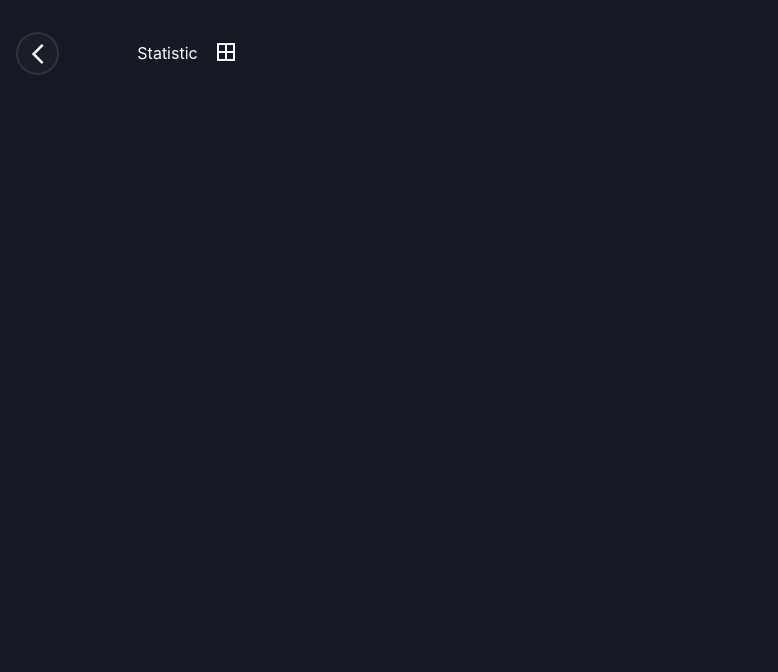
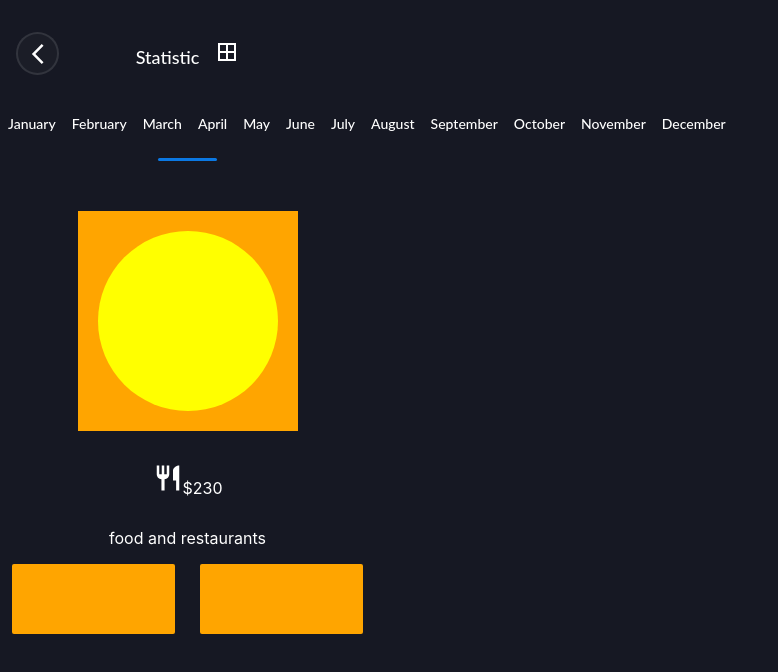
Before and after one commit to haraldsDev/scandi-frontend-project, a React (Create React App) app: page / in a window 1280 px wide. Shown: the top 672 px of the page, without its empty margins (0-778 px from the left). Built offline with nearby package versions, Linux system fonts and the light colour scheme.

Commit message:
MonthPanel, ChartCircle, FoodIcon, bottomBoxes added

```diff
--- a/src/containers/FeedView/FeedView.css
+++ b/src/containers/FeedView/FeedView.css
@@ -46,7 +46,7 @@
 	justify-content: center;
 	align-items: center;
 	background-color: #fd51d9;
-	border-radius: 43%;
+	border-radius: 20px;
 	width: 40px;
 	height: 30px;
 }
--- /dev/null
+++ b/src/containers/StatisticsView/MonthCard.js
@@ -0,0 +1,14 @@
+import React from 'react';
+
+const MonthCard = ({ month }) => {
+  return (
+    <div  className='tc br2 ma2'>
+
+      <div height="200" width="100">
+        <p className="f6 white txt21">{month}</p>
+      </div>
+    </div>
+  );
+}
+
+export default MonthCard;
--- /dev/null
+++ b/src/containers/StatisticsView/MonthsPanel.css
@@ -0,0 +1,4 @@
+
+.months-panel {
+	/*background-color: blue;*/
+}
--- a/src/containers/StatisticsView/MonthsPanel.js
+++ b/src/containers/StatisticsView/MonthsPanel.js
@@ -1,12 +1,23 @@
 import React from 'react';
-import { months } from './months.js';
+// import { months } from './months.js';
+import './MonthsPanel.css';
+import MonthCard from './MonthCard';
 
 
-const MonthsPanel = () => {
+const MonthsPanel = ({ months }) => {
 	return (
 
-		<div className="months-panel">
-
+		<div className="months-panel blue flex">
+			{
+		        months.map((month, i) => {
+		          return (
+		            <MonthCard
+		              key={i}
+		              month={months[i].month}
+		             />
+		          );
+		        })
+		      }
 		</div>
 
 	);
--- a/src/containers/StatisticsView/StatisticsView.css
+++ b/src/containers/StatisticsView/StatisticsView.css
@@ -26,3 +26,63 @@
 	margin-top: 40px;
 	margin-bottom: 20px;
 }
+
+.blue-line {
+	height: 3px;
+	width: 59px;
+	background-color: #0B78E3;
+	border-radius: 3px;
+	align-items: center;
+}
+
+.circle-chart {
+	width: 220px;
+	height: 220px;
+	background-color: orange;
+	margin: auto;
+	margin-top: 50px;
+}
+
+.circle-center {
+	background-color: yellow;
+	border-radius: 50%;
+	color: salmon;
+	width: 180px;
+	height: 180px;
+	position: relative;
+	margin: auto;
+	top: 20px;
+    left: 0;
+    right: 0;
+    bottom: 0;
+}
+
+.food-and-restaurants {
+	align-items: center;
+}
+
+.fork-icon {
+	height: 30px;
+	width: 30px;
+	color: rgba(255, 255, 255, 1);
+		filter: invert(100%);
+}
+
+.box {
+	width: 163px;
+	height: 70px;
+	border-width: 40px;
+	border-radius: 2px;
+	border-color: white;
+	background-color: orange;
+}
+
+.left-box {
+	border-color: blue;
+	border-width: 40px;
+	stroke: 15px;
+}
+
+.right-box {
+	border-color: red;
+}
--- a/src/containers/StatisticsView/StatisticsView.js
+++ b/src/containers/StatisticsView/StatisticsView.js
@@ -3,6 +3,9 @@ import './StatisticsView.css';
 import arrowBack from '../FeedView/BottomBar/icons/arrowBack.svg';
 import statistics1 from '../FeedView/BottomBar/icons/statistics1.svg';
 import { months } from './months.js';
+import MonthsPanel from './MonthsPanel';
+import restaurant from '../FeedView/BottomBar/icons/restaurant.svg';
+
 
 
 const StatisticsView = ({ onRouteChange }) => {
@@ -16,16 +19,33 @@ const StatisticsView = ({ onRouteChange }) => {
 					</div>
 				</div>
 					<div className="statistics-panel flex justify-center">
-						<div className="mt1">Statistic</div>
+						<div className="mt1 txt8">Statistic</div>
 						<div className="ml3" >
 							<img src={statistics1} alt="" className="pointer statistics1 active"/>
 						</div>
 					</div>
 
 				<div className="months-panel">
+					<MonthsPanel months={months}/>
+				</div>
+				<div className="blue-line shp6 center"></div>
 
+				<div className="circle-chart">
+					<div className="circle-center">
+					</div>
+				</div>
+				<div className="food-and-restaurants mt4 ">
+					<div className=" flex justify-center">
+						<img src={restaurant} alt="" className=" fork-icon pointer shp9"/>
+						<p>$230</p>
+					</div>
+					<p className="flex justify-center"> food and restaurants</p>
 				</div>
 
+				<div className="balance-boxes flex justify-around">
+					<div className="box left-box"></div>
+					<div className="box right-box"></div>
+				</div>
 
 			</div>
 
--- a/src/containers/StatisticsView/months.js
+++ b/src/containers/StatisticsView/months.js
@@ -1,14 +1,14 @@
 export const months = [
-	"January",
-	"February",
-	"March",
-	"April",
-	"May",
-	"June",
-	"July",
-	"August",
-	"September",
-	"October",
-	"November",
-	"December"
+	{ month: "January"},
+	{ month: "February"},
+	{ month: "March"},
+	{ month: "April"},
+	{ month: "May"},
+	{ month: "June"},
+	{ month: "July"},
+	{ month: "August"},
+	{ month: "September"},
+	{ month: "October"},
+	{ month: "November"},
+	{ month: "December"}
 ];
```
Also changed, not shown: src/containers/FeedView/BottomBar/icons/restaurant.svg (added).
